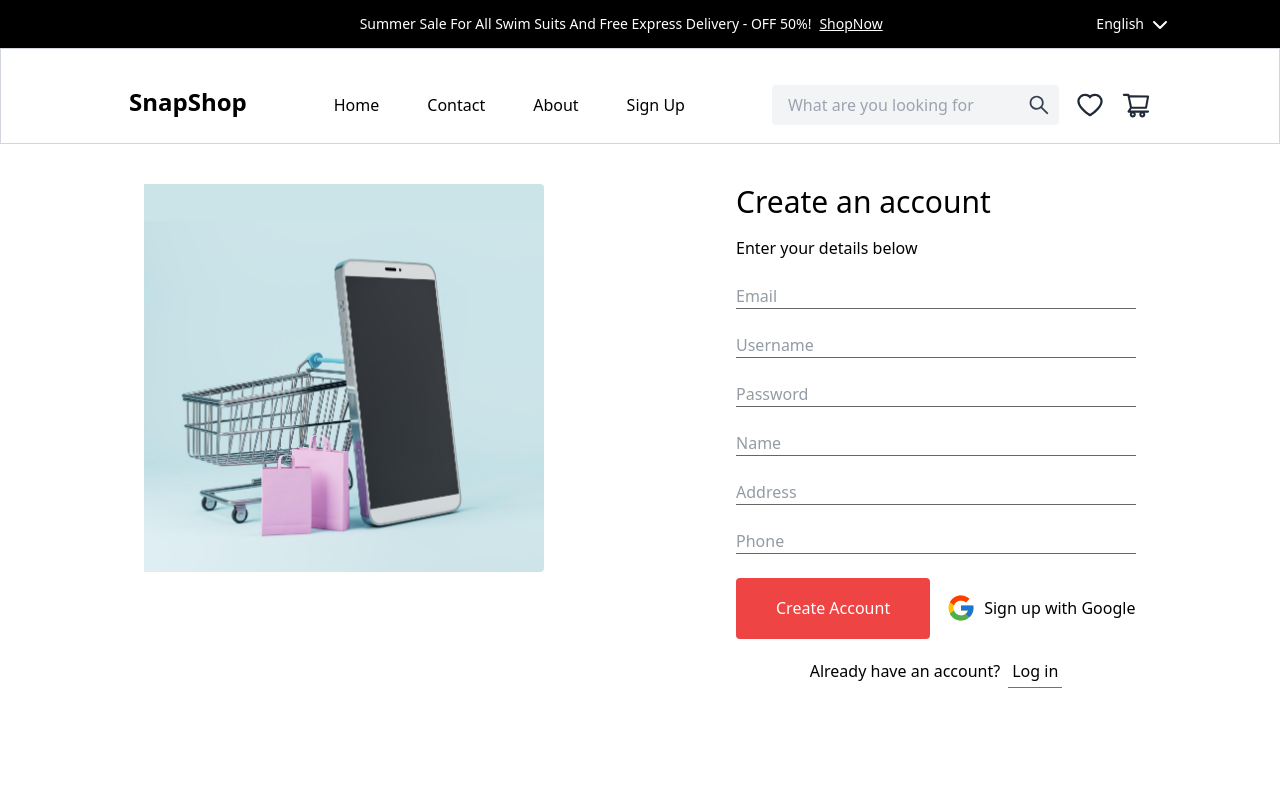
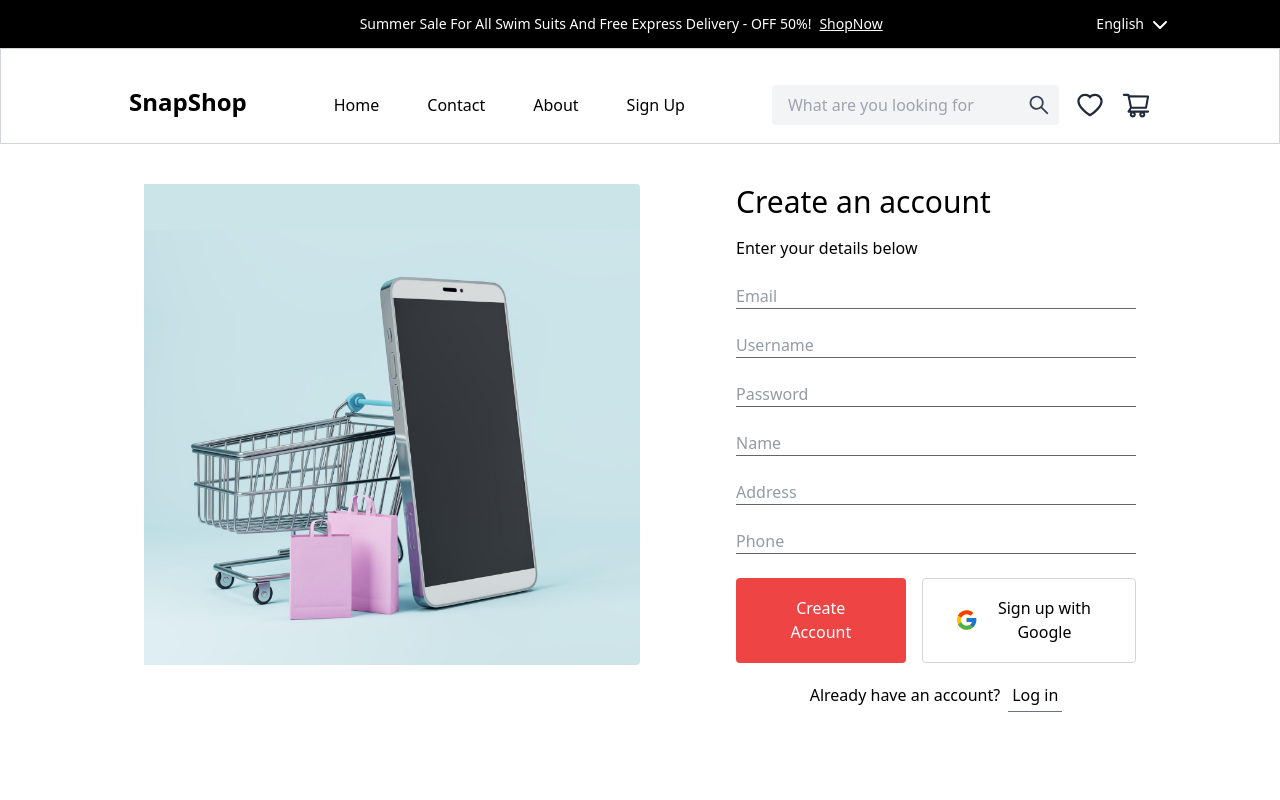
Before and after one commit to samia-nasreen/SnapShop-NextJS, a Next.js app in the folder snapshop/: page /signup in a window 1280 px wide. Shown: the top 800 px of the page. Built offline with nearby package versions, Linux system fonts and the light colour scheme.

Commit message:
Buy now section fixed

```diff
--- a/snapshop/app/globals.css
+++ b/snapshop/app/globals.css
@@ -9,6 +9,26 @@
 .scrollbar-hide {
   -ms-overflow-style: none;
   scrollbar-width: none;
+}
+
+.svg-icon {
+  color: black;
+}
+
+.group:hover .svg-icon {
+  color: white;
+}
+
+.btn {
+  @apply py-4 px-8 rounded text-white;
+}
+
+.btn-primary {
+  @apply bg-red-500;
+}
+
+.btn-google {
+  @apply bg-white border-[1.5px] border-gray-300 text-black flex items-center justify-center;
 }
 
 .underline-input {
@@ -35,3 +55,11 @@
   -webkit-box-shadow: none !important;
   -moz-box-shadow: none !important;
 }
+
+.wishlist-icon {
+  stroke: black;
+}
+
+.wishlist-icon-active {
+  stroke: red;
+}
--- a/snapshop/app/page.tsx
+++ b/snapshop/app/page.tsx
@@ -1,11 +1,11 @@
-// import BuyNowSection from "@/components/Home/BuyNowSection/BuyNowSection";
-import CategorySection from "@/components/Home/CategorySection/CategorySection";
-import ExploreSection from "@/components/Home/ExploreSection/ExploreSection";
-import FlashSalesSection from "@/components/Home/FlashSalesSection/FlashSalesSection";
-import NewArrivalSection from "@/components/Home/NewArrivalSection/NewArrivalSection";
-import ServicesSection from "@/components/Home/ServicesSection/ServicesSection";
-import SliderSection from "@/components/Home/SliderSection/SliderSection";
-import TopRatedSection from "@/components/Home/TopRatedSection/TopRatedSection";
+import BuyNowSection from '@/components/Home/BuyNowSection/BuyNowSection';
+import CategorySection from '@/components/Home/CategorySection/CategorySection';
+import ExploreSection from '@/components/Home/ExploreSection/ExploreSection';
+import FlashSalesSection from '@/components/Home/FlashSalesSection/FlashSalesSection';
+import NewArrivalSection from '@/components/Home/NewArrivalSection/NewArrivalSection';
+import ServicesSection from '@/components/Home/ServicesSection/ServicesSection';
+import SliderSection from '@/components/Home/SliderSection/SliderSection';
+import TopRatedSection from '@/components/Home/TopRatedSection/TopRatedSection';
 
 const HomePage = () => {
   return (
@@ -14,7 +14,7 @@ const HomePage = () => {
       <FlashSalesSection />
       <CategorySection />
       <TopRatedSection />
-      {/* <BuyNowSection /> */}
+      <BuyNowSection />
       <ExploreSection />
       <NewArrivalSection />
       <ServicesSection />
--- a/snapshop/components/Checkout/CheckoutForm.tsx
+++ b/snapshop/components/Checkout/CheckoutForm.tsx
@@ -1,9 +1,9 @@
-import RoundedInput from "@/components/UI/RoundedInput";
+import RoundedInput from '@/components/UI/RoundedInput';
 import {
   FieldErrors,
   UseFormRegister,
   UseFormHandleSubmit,
-} from "react-hook-form";
+} from 'react-hook-form';
 
 interface CheckoutFormValues {
   firstName: string;
@@ -81,7 +81,7 @@ const CheckoutForm: React.FC<CheckoutFormProps> = ({
         <input
           type="checkbox"
           id="saveInfo"
-          className="mr-4 h-6 w-6 appearance-none border-[1.5px] border-zinc-300 rounded-sm checked:bg-red-500 checked:border-red-500 checked:icon-white focus:ring-0"
+          className="mr-4 h-6 w-6 border-[1.5px] border-zinc-300 rounded-sm"
         />
         <label htmlFor="saveInfo" className="text-black">
           Save this information for faster check-out next time
--- a/snapshop/components/Home/BuyNowSection/BuyNowSection.tsx
+++ b/snapshop/components/Home/BuyNowSection/BuyNowSection.tsx
@@ -1,7 +1,9 @@
-import Image from "next/image";
-import Button from "@/components/UI/Button";
-import TimerCircle from "@/components/UI/TimerCircle";
-import useCountdown from "@/hooks/useCountdown";
+'use client';
+
+import Image from 'next/image';
+import Button from '@/components/UI/Button';
+import TimerCircle from '@/components/UI/TimerCircle';
+import useCountdown from '@/hooks/useCountdown';
 
 const BuyNowSection: React.FC = () => {
   const { days, hours, minutes, seconds } = useCountdown({
@@ -44,6 +46,8 @@ const BuyNowSection: React.FC = () => {
         <Image
           src="/assets/jbl.jpeg"
           alt="Banner"
+          width={800}
+          height={800}
           className="w-full h-full object-cover"
         />
       </div>
--- a/snapshop/components/UI/AuthImage.jsx
+++ b/snapshop/components/UI/AuthImage.jsx
@@ -1,12 +1,12 @@
-import Image from "next/image";
+import Image from 'next/image';
 
 const AuthImage = () => {
   return (
     <Image
       src="/assets/signup.png"
       alt="Auth-Image"
-      width={400}
-      height={400}
+      width={800}
+      height={800}
       className="object-cover rounded-r"
     />
   );
--- a/snapshop/components/UI/PaymentMethod.tsx
+++ b/snapshop/components/UI/PaymentMethod.tsx
@@ -1,5 +1,5 @@
-import React from "react";
-import { UseFormRegisterReturn } from "react-hook-form";
+import React from 'react';
+import { UseFormRegisterReturn } from 'react-hook-form';
 
 interface PaymentMethodProps {
   id: string;
@@ -16,7 +16,7 @@ const PaymentMethod: React.FC<PaymentMethodProps> = ({
   label,
   register,
   defaultChecked = false,
-  className = "",
+  className = '',
 }) => {
   return (
     <div className={`flex items-center ${className}`}>
@@ -25,7 +25,7 @@ const PaymentMethod: React.FC<PaymentMethodProps> = ({
         id={id}
         {...register}
         value={value}
-        className="appearance-none w-6 h-6 mr-2 border-[1.5px] border-black checked:bg-black checked:ring-transparent focus:ring-0"
+        className="appearance-none w-5 h-5 mr-2 border-[1.5px] border-black checked:bg-gray-600 rounded-full checked:border-2"
         defaultChecked={defaultChecked}
       />
       <label htmlFor={id} className="ml-2">
```
